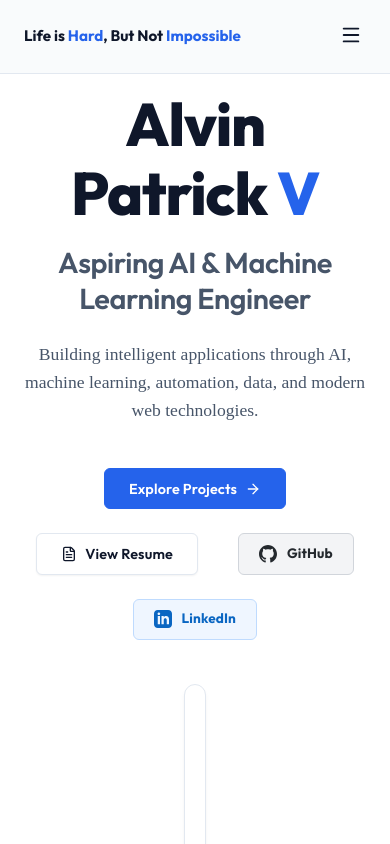
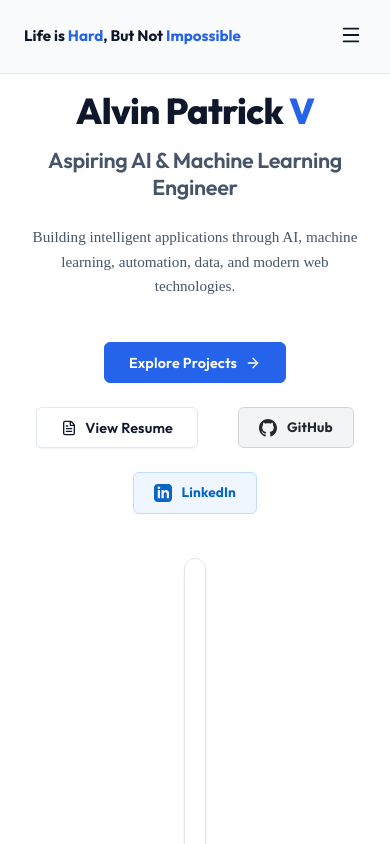
Before and after one commit to AlvinCodeHub/Alvin-Patrick, a React (Vite) app: page / in a window 390 px wide. Shown: the top 844 px of the page. Built offline with nearby package versions, Linux system fonts and the light colour scheme.

Commit message:
fix: adjust hero font sizes, button centering, and slideshow sizing for mobile

```diff
--- a/src/components/Hero.tsx
+++ b/src/components/Hero.tsx
@@ -59,8 +59,8 @@ export const Hero: React.FC = () => {
         <div style={{ textAlign: 'left' }}>
 
           <h1
+            className="hero-title"
             style={{
-              fontSize: '3.75rem',
               lineHeight: 1.15,
               fontWeight: 800,
               marginBottom: '1rem',
@@ -72,8 +72,8 @@ export const Hero: React.FC = () => {
           </h1>
 
           <h2
+            className="hero-subtitle"
             style={{
-              fontSize: '1.8rem',
               fontWeight: 600,
               color: 'var(--text-secondary)',
               marginBottom: '1.5rem',
@@ -84,8 +84,8 @@ export const Hero: React.FC = () => {
           </h2>
 
           <p
+            className="hero-description"
             style={{
-              fontSize: '1.1rem',
               color: 'var(--text-secondary)',
               marginBottom: '2.5rem',
               maxWidth: '580px',
@@ -96,6 +96,7 @@ export const Hero: React.FC = () => {
           </p>
 
           <div
+            className="hero-buttons"
             style={{
               display: 'flex',
               flexWrap: 'wrap',
@@ -182,10 +183,10 @@ export const Hero: React.FC = () => {
         {/* Right Column: Professional Portrait Slideshow */}
         <div className="flex-center">
           <div
+            className="hero-slideshow"
             style={{
               width: '100%',
               maxWidth: '340px',
-              height: '400px',
               borderRadius: '12px',
               background: '#ffffff',
               border: '1px solid var(--border-color)',
@@ -254,6 +255,18 @@ export const Hero: React.FC = () => {
       </div>
 
       <style>{`
+        .hero-title {
+          font-size: 3.75rem;
+        }
+        .hero-subtitle {
+          font-size: 1.8rem;
+        }
+        .hero-description {
+          font-size: 1.1rem;
+        }
+        .hero-slideshow {
+          height: 400px;
+        }
         @media (max-width: 992px) {
           #hero .container {
             grid-template-columns: 1fr !important;
@@ -268,6 +281,23 @@ export const Hero: React.FC = () => {
           #hero .btn {
             margin: 0.25rem auto;
           }
+          #hero .hero-buttons {
+            justify-content: center !important;
+          }
+        }
+        @media (max-width: 768px) {
+          .hero-title {
+            font-size: 2.25rem !important;
+          }
+          .hero-subtitle {
+            font-size: 1.35rem !important;
+          }
+          .hero-description {
+            font-size: 0.95rem !important;
+          }
+          .hero-slideshow {
+            height: 320px !important;
+          }
         }
       `}</style>
     </section>
```
